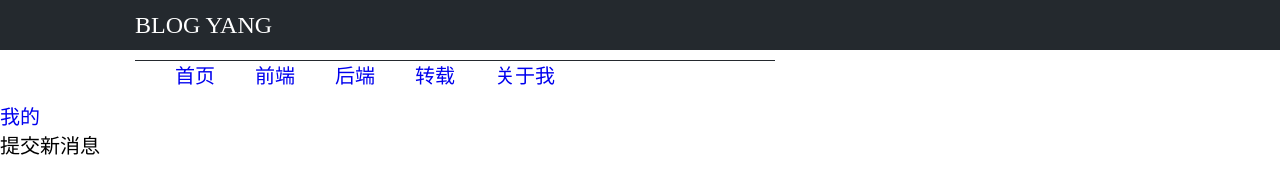
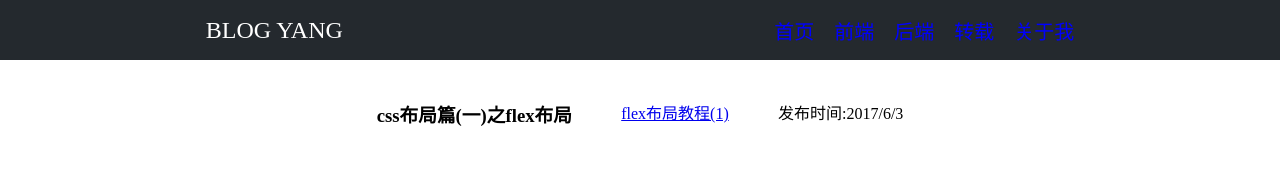
Before and after one commit to BangyuYang/BangyuYang.github.io, a plain HTML site: page index.html in a window 1280 px wide. Drawn offline with Linux system fonts and the light colour scheme.

Commit message:
Initial commit

```diff
--- a/css/style.css
+++ b/css/style.css
@@ -1,43 +1,47 @@
 *{margin:0;padding:0;}
 ul{list-style:none;}
-a{text-decoration:none;}
 .y-menu{
     width:100vw;
     height:100vh;
-    font-size:20px;
 }
 .y-top{
     width:100vw;
-    height:50px;
+    height:60px;
     background-color:#24292e;
     display:flex;
-    align-items: center;
+    justify-content:space-around;
+    align-items:center;
 }
 .y-title{
+    color:white;
     font-size:24px;
-    color:white;
-    margin-left:135px;
 }
 .y-cloumn{
-    width:50vw;
-    height:30px;
-    margin:10px 135px;
-    border-top:1px solid #24292e;
-    display:flex;
-    flex-direction:column;
+    font-size:20px;
 
+}
+.y-cloumn a{
+    text-decoration:none;
+    color:blue;
 }
 .y-cloumn li{
     width:auto;
-    height:30px;
-    line-height:30px;
     float:left;
-    margin-left:40px;
-    display:flex;
-    justify-content:space-between;
+    margin-left:20px;
 
 }
 .y-cloumn a:hover{
     color:white;
     background-color: #808080;
 }
+.content{
+    width:45vw;
+    height:800px;
+    margin:40px auto;
+
+
+}
+.item{
+    display:flex;
+    justify-content:space-around;
+}
--- a/index.html
+++ b/index.html
@@ -8,12 +8,11 @@
     </head>
     <body>
       <div class="menu y-menu">
-          <div class="item y-top">
+          <div class="y-top">
             <div class="y-title">
                 <label>BLOG YANG</label>
             </div>
-          </div>
-          <div class="item y-cloumn">
+            <div class="y-cloumn">
               <ul>
                   <li><a href="#">首页</a></li>
                   <li><a href="#">前端</a></li>
@@ -21,10 +20,14 @@
                   <li><a href="#">转载</a></li>
                   <li><a href="#">关于我</a></li>
               </ul>
+            </div>
           </div>
           <div class="content">
-              <div><a href="./resource/flexLayout">我的</a></div>
-              <span>提交新消息</span>
+            <div class="item">
+                <h3>css布局篇(一)之flex布局</h3>
+                <a href="./resource/css/flexLayout">flex布局教程(1)</a>
+                <span>发布时间:2017/6/3</span>
+            </div>
           </div>
       </div>
     </body>
```
Also changed, not shown: 2 other files.
